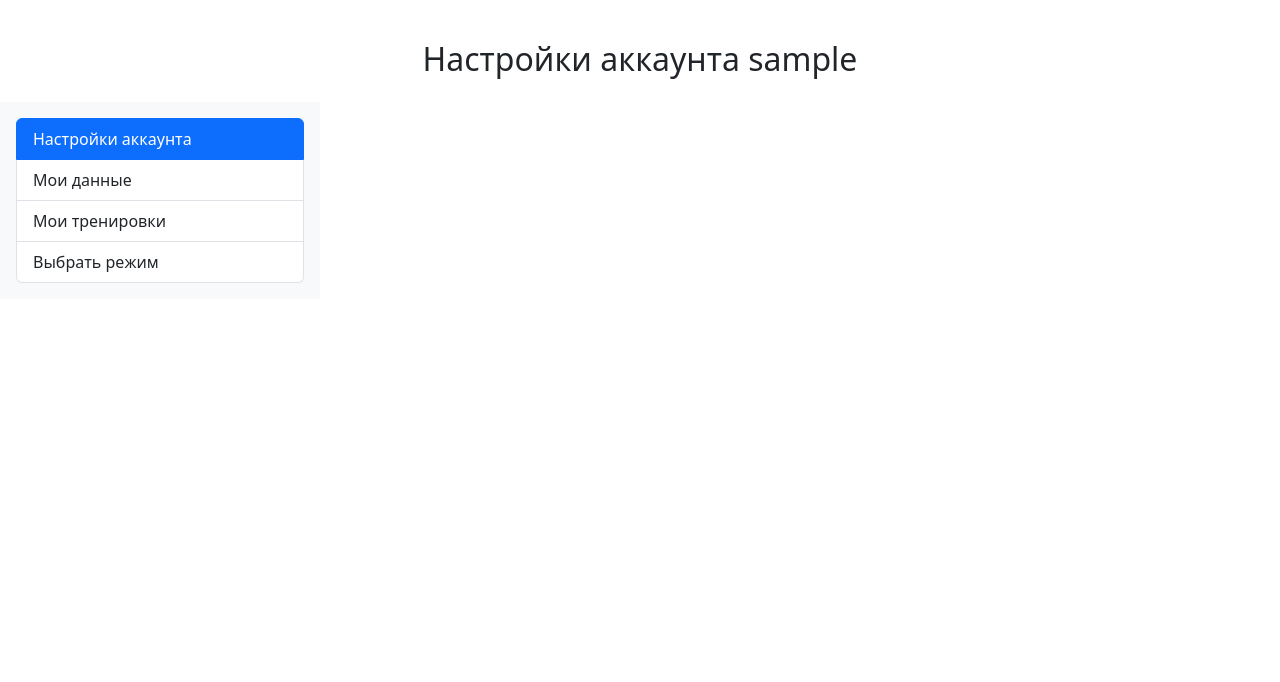
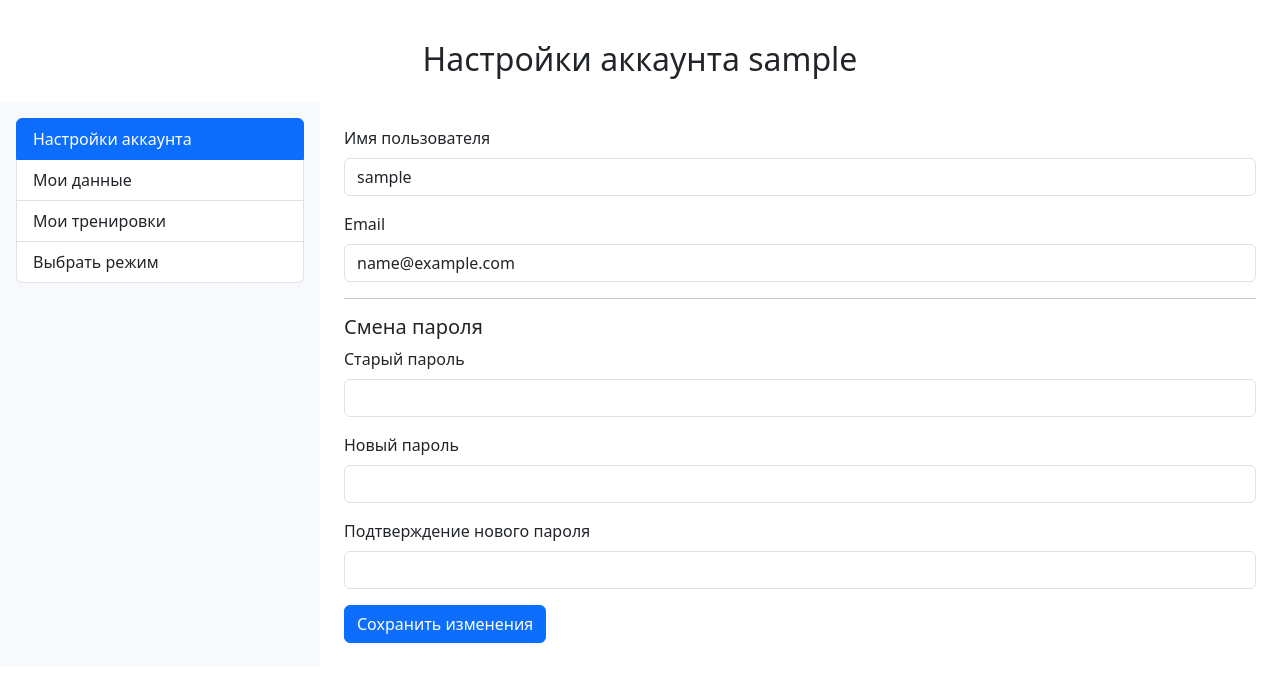
Before and after one commit to kirpix524/neurogym, a Flask app: page /account/settings in a window 1280 px wide. Shown: the part 54-736 px from the top of the page. Run offline with Flask 3, Linux system fonts and the light colour scheme; the visitor is signed in with stand-in values (Sample User, id 1); tables that the repository leaves empty hold one stand-in row (values such as "Sample post").

Commit message:
implemented editing profile

```diff
--- a/app/presentation/templates/profile.html
+++ b/app/presentation/templates/profile.html
@@ -12,7 +12,7 @@
   </div>
 
   <div class="container mt-4">
-    <h2 class="text-center">Настройки аккаунта {{current_user.username}}</h2>
+    <h2 class="text-center">Настройки аккаунта {{ current_user.username }}</h2>
   </div>
 
   <div class="container-fluid flex-fill mt-3">
@@ -21,11 +21,39 @@
         {% include '_sidebar_menu.html' %}
       </aside>
       <section class="col-md-9 p-4">
-        <!-- Здесь будет содержимое личного кабинета -->
+        <form id="registerForm" action="{{ url_for('account_settings') }}" method="post" novalidate>
+          <div class="mb-3">
+            <label for="username" class="form-label">Имя пользователя</label>
+            <input type="text" id="username" name="username" class="form-control" value="{{ current_user.username }}" required>
+          </div>
+          <div class="mb-3">
+            <label for="email" class="form-label">Email</label>
+            <input type="email" id="email" name="email" class="form-control" value="{{ current_user.email }}" required>
+          </div>
+          <hr>
+          <h5>Смена пароля</h5>
+          <div class="mb-3">
+            <label for="old_password" class="form-label">Старый пароль</label>
+            <input type="password" id="old_password" name="old_password" class="form-control" required>
+          </div>
+          <div class="mb-3">
+            <label for="password" class="form-label">Новый пароль</label>
+            <input type="password" id="password" name="password" class="form-control" required>
+          </div>
+          <div class="mb-3">
+            <label for="password_confirm" class="form-label">Подтверждение нового пароля</label>
+            <input type="password" id="password_confirm" name="password_confirm" class="form-control" required>
+            <div class="invalid-feedback">
+              Пароли не совпадают.
+            </div>
+          </div>
+          <button type="submit" class="btn btn-primary">Сохранить изменения</button>
+        </form>
       </section>
     </div>
   </div>
 
   <script src="https://cdn.jsdelivr.net/npm/bootstrap@5.3.0/dist/js/bootstrap.bundle.min.js"></script>
+  <script src="{{ url_for('static', filename='js/check_pass_register.js') }}"></script>
 </body>
 </html>
--- a/main.py
+++ b/main.py
@@ -42,7 +42,7 @@ def create_app() -> Flask:
 
         session['user_id'] = user.id
         flash('Вы успешно вошли!', 'success')
-        return render_template('signin_success.html')
+        return redirect(url_for('account_settings'))
 
     @flask_app.route('/register', methods=['GET'])
     def show_register_form() -> str:
@@ -88,8 +88,56 @@ def create_app() -> Flask:
     def inject_user():
         return dict(current_user=g.current_user)
 
-    @flask_app.route('/account/settings', methods=['GET'])
-    def account_settings():
+    @flask_app.route('/account/settings', methods=['GET', 'POST'])
+    def account_settings() -> Response | str:
+        if g.current_user is None:
+            flash('Пожалуйста, войдите в систему.', 'error')
+            return redirect(url_for('show_signin_form'))
+
+        if request.method == 'POST':
+            username = request.form.get('username', '').strip()
+            email = request.form.get('email', '').strip().lower()
+            old_password = request.form.get('old_password', '')
+            new_password = request.form.get('password', '')
+            confirm_password = request.form.get('password_confirm', '')
+
+            changed = False
+
+            if (email != '')and(email != g.current_user.email):
+                existing = User.query.filter_by(email=email).first()
+                if existing:
+                    flash('Пользователь с таким email уже существует.', 'error')
+                    return redirect(url_for('account_settings'))
+                g.current_user.email = email
+                changed = True
+
+            if (username != '')and(username != g.current_user.username):
+                g.current_user.username = username
+                changed = True
+
+
+            if new_password != '':
+                if not g.current_user.check_password(old_password):
+                    flash('Старый пароль указан неверно.', 'error')
+                    return redirect(url_for('account_settings'))
+
+                if new_password != confirm_password:
+                    flash('Новые пароли не совпадают.', 'error')
+                    return redirect(url_for('account_settings'))
+
+                g.current_user.password = new_password
+                changed = True
+
+            if changed:
+                db.session.commit()
+
+                flash('Настройки сохранены.', 'success')
+                return redirect(url_for('account_settings'))
+
+            else:
+                flash('Вы ничего не изменили.', 'error')
+                return redirect(url_for('account_settings'))
+
         return render_template('profile.html')
 
     @flask_app.route('/account/data', methods=['GET'])
```
Also changed, not shown: app/presentation/templates/signin_success.html (deleted, +0 -19 lines).
